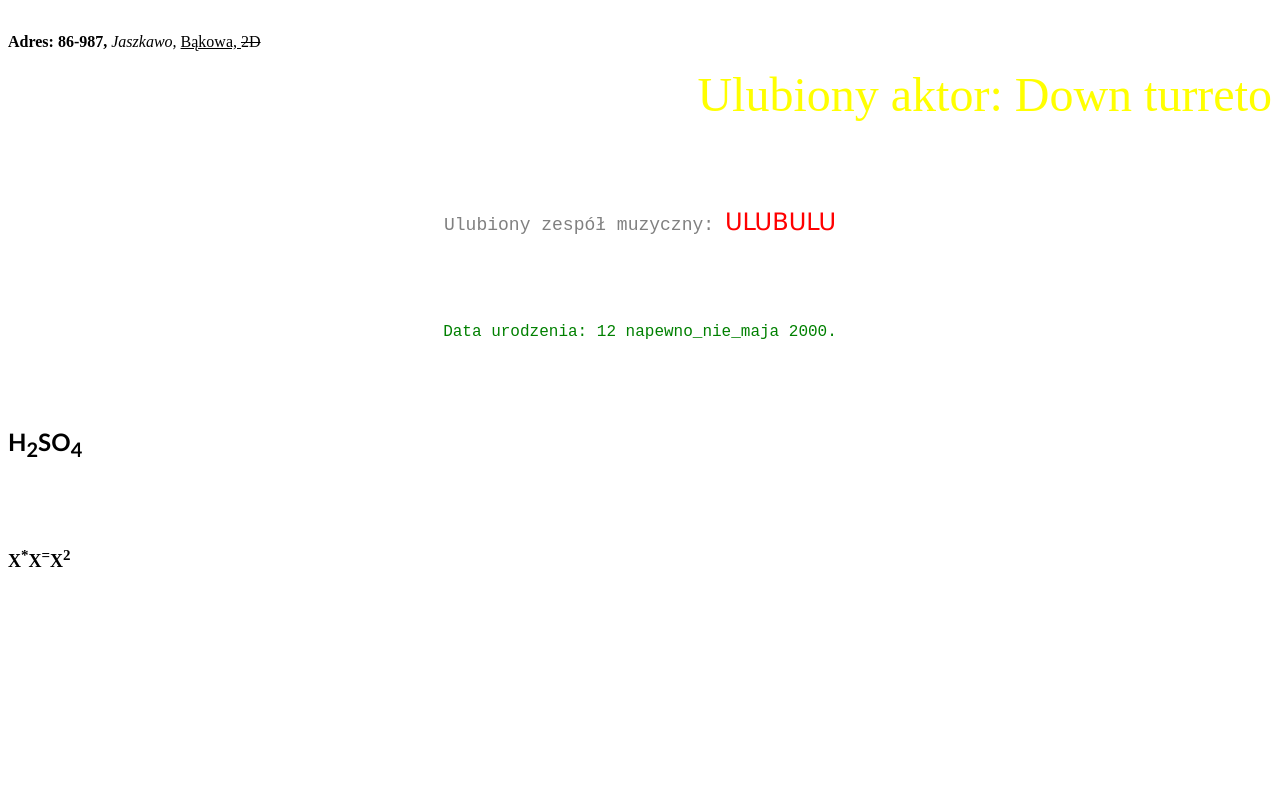
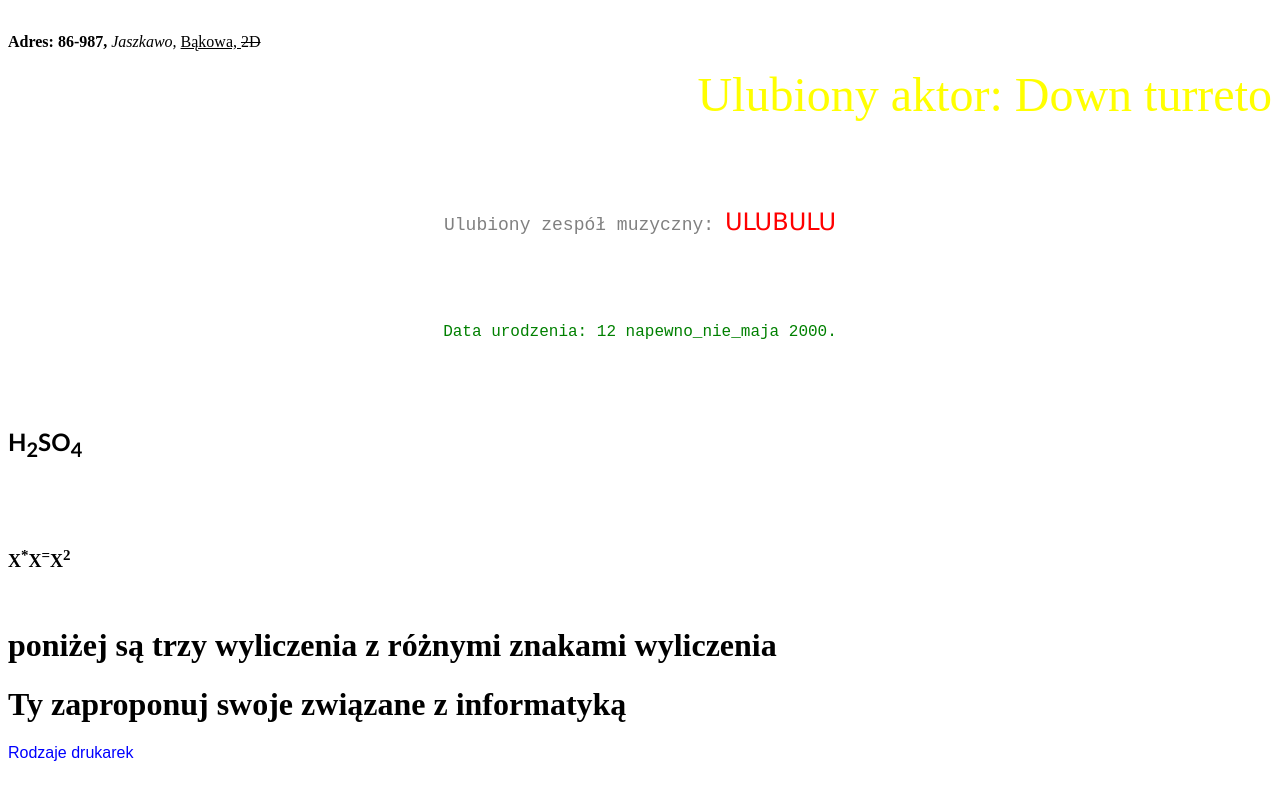
Before and after one commit to BartoszSlawek/BartoszSlawek2K, a plain HTML site: page index.html in a window 1280 px wide. Shown: the part 1418-2218 px from the top of the page. Before the commit the page ends 2032 px from the top, so only its background shows below. Drawn offline with Linux system fonts and the light colour scheme.

Commit message:
Update index.html

```diff
--- a/index.html
+++ b/index.html
@@ -41,5 +41,8 @@
 <br>
 <br>
 <p align="left"> <font color="black" size="4" face="Times New Roman"> <b> X<sup>*</sup>X<sup>=</sup>X<sup>2</sup> </b> </font> </p> <br>
+<h1>poniżej są trzy wyliczenia z różnymi znakami wyliczenia</h1>
+<h1>Ty zaproponuj swoje związane z informatyką</h1>
+<p align="left"> <font color="blue" size="3" face="Arial"> Rodzaje drukarek</font> </p> <br>
  		</body>
 	</html>
```
